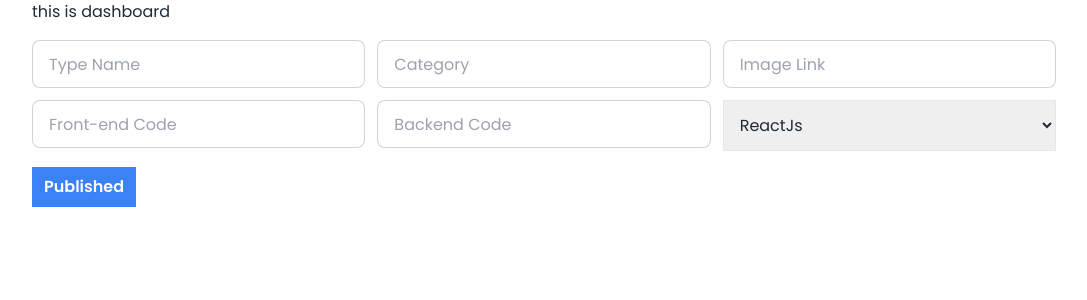
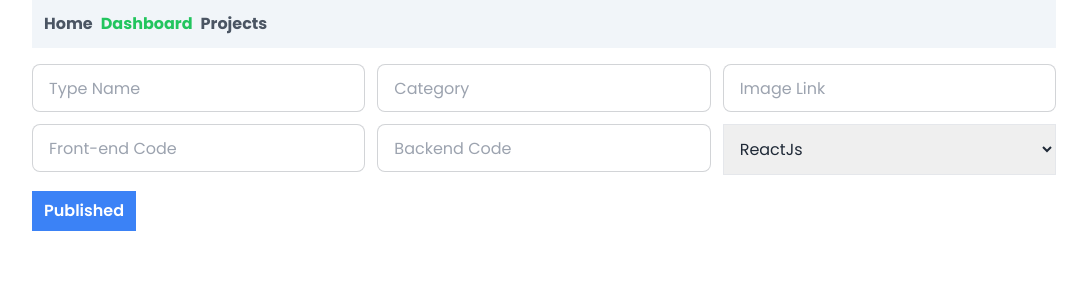
Before and after one commit to ashaansojib/developer-porfolio, a React (Vite) app: page /admin in a window 1280 px wide. Shown: the top 300 px of the page, without its empty margins (96-1183 px from the left). Built offline with nearby package versions, Linux system fonts and the light colour scheme; no server answers.

Commit message:
add dashboard menu

```diff
--- a/src/layout/Dashboard.jsx
+++ b/src/layout/Dashboard.jsx
@@ -1,6 +1,7 @@
 import React, { useState } from "react";
 import { useForm } from "react-hook-form";
 import { useGetProjectsQuery } from "../redux/features/ProjectApi";
+import DashboardMenu from "../pages/dashboard/DashboardMenu";
 
 const Dashboard = () => {
   const { data: projects, isLoading } = useGetProjectsQuery([]);
@@ -38,7 +39,7 @@ const Dashboard = () => {
   };
   return (
     <div className="max-w-screen-lg mx-auto">
-      this is dashboard
+      <DashboardMenu />
       {/* add a project form */}
       <div>
         <form onSubmit={handleSubmit(onSubmit)}>
--- /dev/null
+++ b/src/pages/dashboard/DashboardMenu.jsx
@@ -0,0 +1,29 @@
+import React from "react";
+import { NavLink } from "react-router-dom";
+
+const DashboardMenu = () => {
+  return (
+    <nav className="flex gap-2 p-3 bg-slate-100">
+      <NavLink
+        className={({ isActive }) => (isActive ? "active" : "default")}
+        to="/"
+      >
+        Home
+      </NavLink>
+      <NavLink
+        className={({ isActive }) => (isActive ? "active" : "default")}
+        to="/admin"
+      >
+        Dashboard
+      </NavLink>
+      <NavLink
+        className={({ isActive }) => (isActive ? "active" : "default")}
+        to="/manage-project"
+      >
+        Projects
+      </NavLink>
+    </nav>
+  );
+};
+
+export default DashboardMenu;
--- /dev/null
+++ b/src/pages/dashboard/ManageProject.jsx
@@ -0,0 +1,32 @@
+import React from "react";
+
+const ManageProject = () => {
+  return (
+    <div>
+      <div className="overflow-x-auto">
+        <table className="table">
+          {/* head */}
+          <thead>
+            <tr>
+              <th></th>
+              <th>Name</th>
+              <th>Job</th>
+              <th>Favorite Color</th>
+            </tr>
+          </thead>
+          <tbody>
+            {/* row 1 */}
+            <tr className="bg-base-200">
+              <th>1</th>
+              <td>Cy Ganderton</td>
+              <td>Quality Control Specialist</td>
+              <td>Blue</td>
+            </tr>
+          </tbody>
+        </table>
+      </div>
+    </div>
+  );
+};
+
+export default ManageProject;
```
